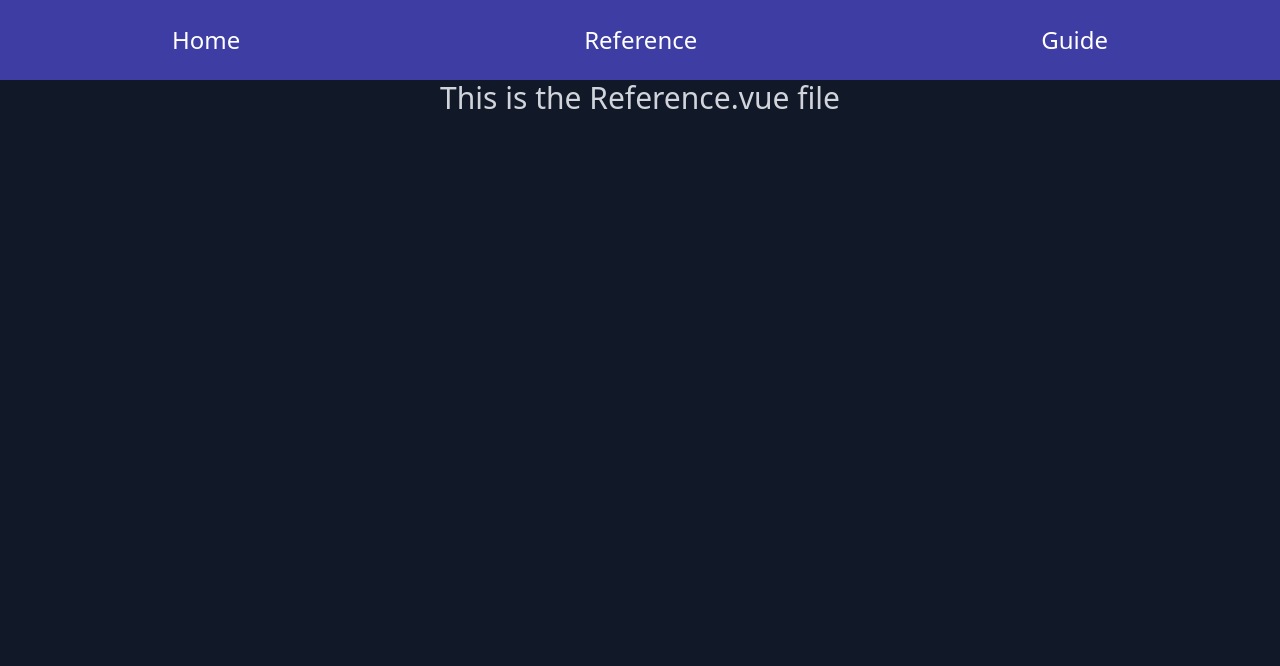
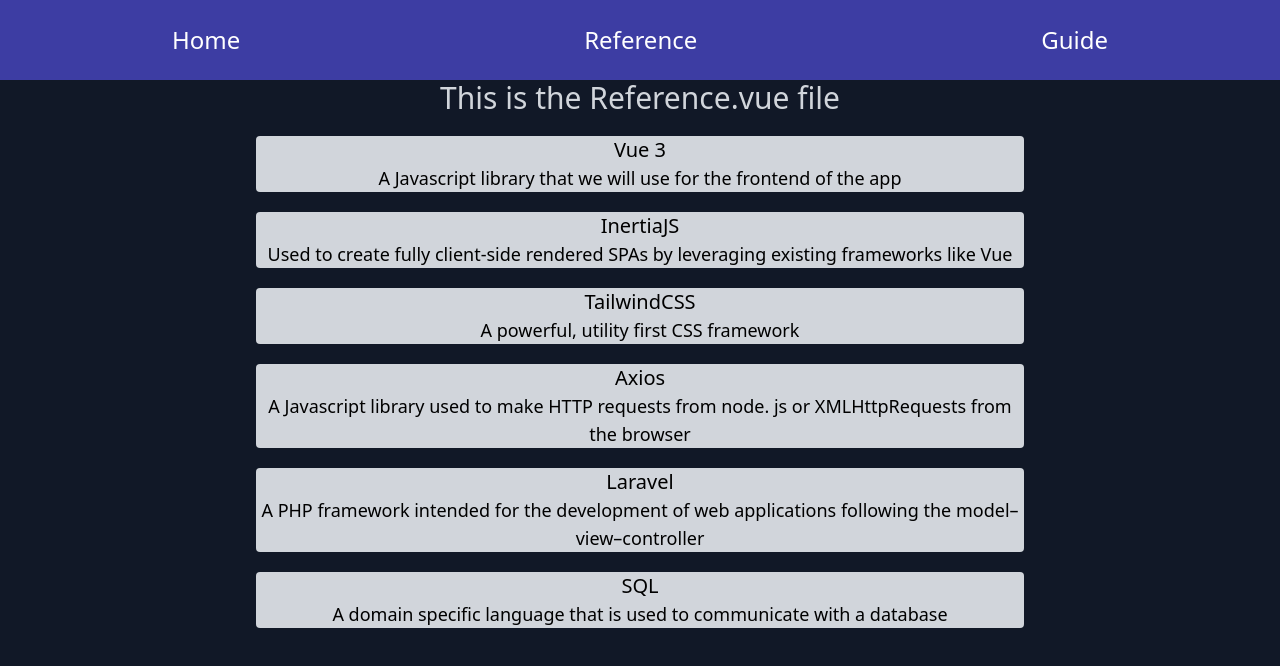
Before and after one commit to Jonathan-Day-Dev/vitals-stack, a Vue app: page /ref in a window 1280 px wide. Shown: the top 666 px of the page. Built offline with nearby package versions, Linux system fonts and the light colour scheme.

Commit message:
added references

```diff
--- a/src/components/ref/Reference.vue
+++ b/src/components/ref/Reference.vue
@@ -1,15 +1,76 @@
 <template>
-    <div>
-        <h1>This is the Reference.vue file</h1>
-    </div>
+  <div>
+    <h1>This is the Reference.vue file</h1>
+    <ul>
+      <li v-for="reference in referenceList" :key="reference.id">
+        <a :href="reference.docs" target="_blank">{{ reference.name }}
+        <p>{{ reference.desc }}</p></a>
+      </li>
+    </ul>
+  </div>
 </template>
 
 <script>
-
+export default {
+  data() {
+    return {
+      referenceList: [
+        {
+          id: "vue3",
+          name: "Vue 3",
+          desc: "A Javascript library that we will use for the frontend of the app",
+          docs: "https://v3.vuejs.org/guide/introduction.html",
+        },
+        {
+          id: "inertia",
+          name: "InertiaJS",
+          desc: "Used to create fully client-side rendered SPAs by leveraging existing frameworks like Vue",
+          docs: "https://inertiajs.com/",
+        },
+        {
+          id: "tailwind",
+          name: "TailwindCSS",
+          desc: "A powerful, utility first CSS framework",
+          docs: "https://tailwindcss.com/docs",
+        },
+        {
+          id: "axios",
+          name: "Axios",
+          desc: "A Javascript library used to make HTTP requests from node. js or XMLHttpRequests from the browser",
+          docs: "https://axios-http.com/docs/intro",
+        },
+        {
+          id: "laravel",
+          name: "Laravel",
+          desc: "A PHP framework intended for the development of web applications following the model–view–controller",
+          docs: "https://laravel.com/",
+        },
+        {
+          id: "sql",
+          name: "SQL",
+          desc: "A domain specific language that is used to communicate with a database",
+          docs: "https://www.sqlite.org/docs.html",
+        },
+      ],
+    };
+  },
+};
 </script>
 
 <style scoped>
 h1 {
-    @apply text-gray-300 mt-20 text-3xl text-center;
+  @apply text-gray-300 mt-20 text-3xl text-center;
+}
+li {
+  @apply bg-gray-300 text-center mx-64 mt-5 rounded;
+}
+li:hover {
+    @apply bg-gray-600 text-gray-300;
+}
+li a {
+  @apply text-xl block;
+}
+li a p {
+    @apply text-lg;
 }
 </style>
```
